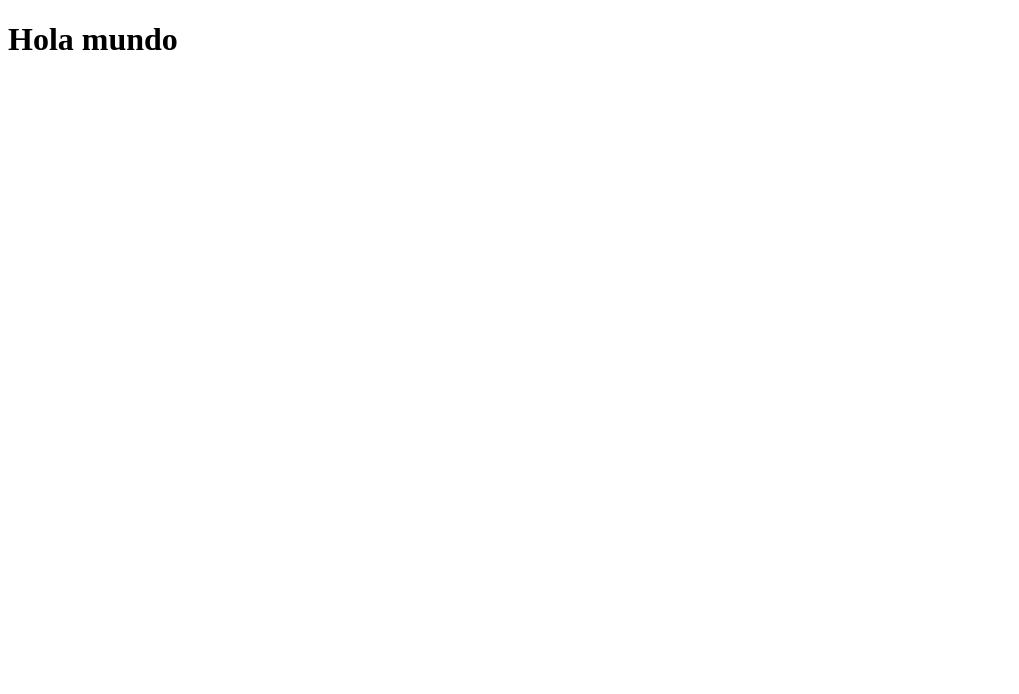
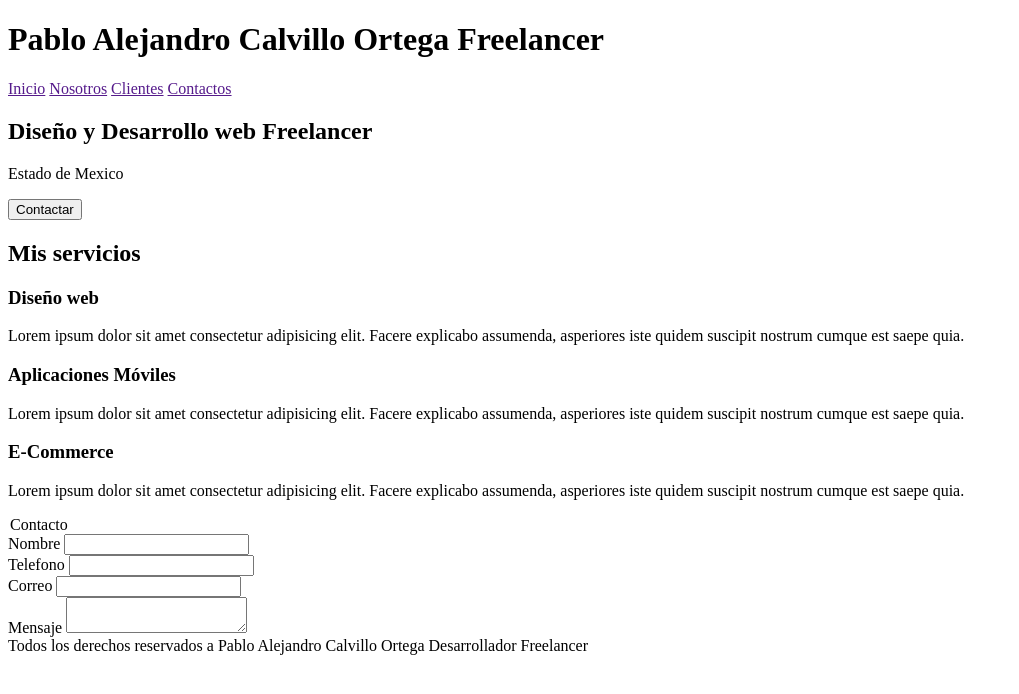
Before and after one commit to Anveliney/Freelancer, a plain HTML site: page index.html in a window 1280 px wide. Shown: the whole page, without its empty margins (0-1019 px from the left). Drawn offline with Linux system fonts and the light colour scheme.

Commit message:
Segundo avance

```diff
--- a/index.html
+++ b/index.html
@@ -1,11 +1,65 @@
 <!DOCTYPE html>
 <html lang="en">
+
 <head>
     <meta charset="UTF-8">
     <meta name="viewport" content="width=device-width, initial-scale=1.0">
     <title>Diseñador Freelancer</title>
 </head>
+
 <body>
-    <h1>Hola mundo</h1>
+    <h1>Pablo Alejandro Calvillo Ortega Freelancer</h1>
+    <nav>
+        <a href="">Inicio</a>
+        <a href="">Nosotros</a>
+        <a href="">Clientes</a>
+        <a href="">Contactos</a>
+    </nav>
+    <div>
+        <h2>Diseño y Desarrollo web Freelancer</h2>
+        <p>Estado de Mexico</p>
+        <button>Contactar</button>
+    </div>
+    <h2>Mis servicios</h2>
+    <main>
+        <section>
+            <h3>Diseño web</h3>
+            <p>Lorem ipsum dolor sit amet consectetur adipisicing elit. Facere explicabo assumenda, asperiores iste
+                quidem suscipit nostrum cumque est saepe quia.</p>
+        </section>
+        <section>
+            <h3>Aplicaciones Móviles</h3>
+            <p>Lorem ipsum dolor sit amet consectetur adipisicing elit. Facere explicabo assumenda, asperiores iste
+                quidem suscipit nostrum cumque est saepe quia.</p>
+        </section>
+        <section>
+            <h3>E-Commerce</h3>
+            <p>Lorem ipsum dolor sit amet consectetur adipisicing elit. Facere explicabo assumenda, asperiores iste
+                quidem suscipit nostrum cumque est saepe quia.</p>
+        </section>
+    </main>
+    <form action="">
+        <legend>Contacto</legend>
+        <div>
+            <div>
+                <label for="">Nombre</label>
+                <input type="text" name="" id="">
+            </div>
+            <div>
+                <label for="">Telefono</label>
+                <input type="number">
+            </div>
+            <div>
+                <label for="">Correo</label>
+                <input type="text">
+            </div>
+            <div>
+                <label for="">Mensaje</label>
+                <textarea name="" id=""></textarea>
+            </div>
+        </div>
+    </form>
+    <footer>Todos los derechos reservados a Pablo Alejandro Calvillo Ortega Desarrollador Freelancer</footer>
 </body>
+
 </html>
```
